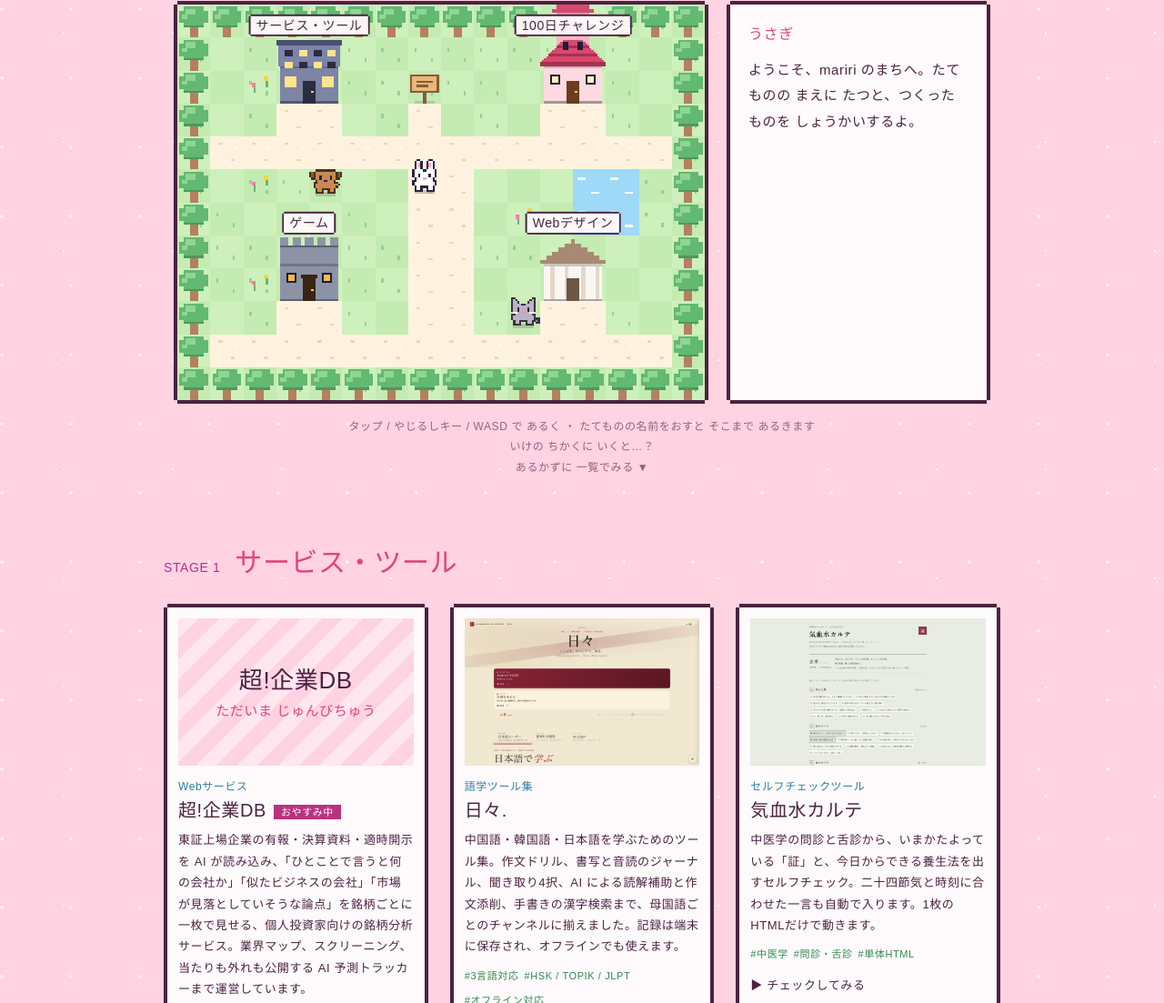
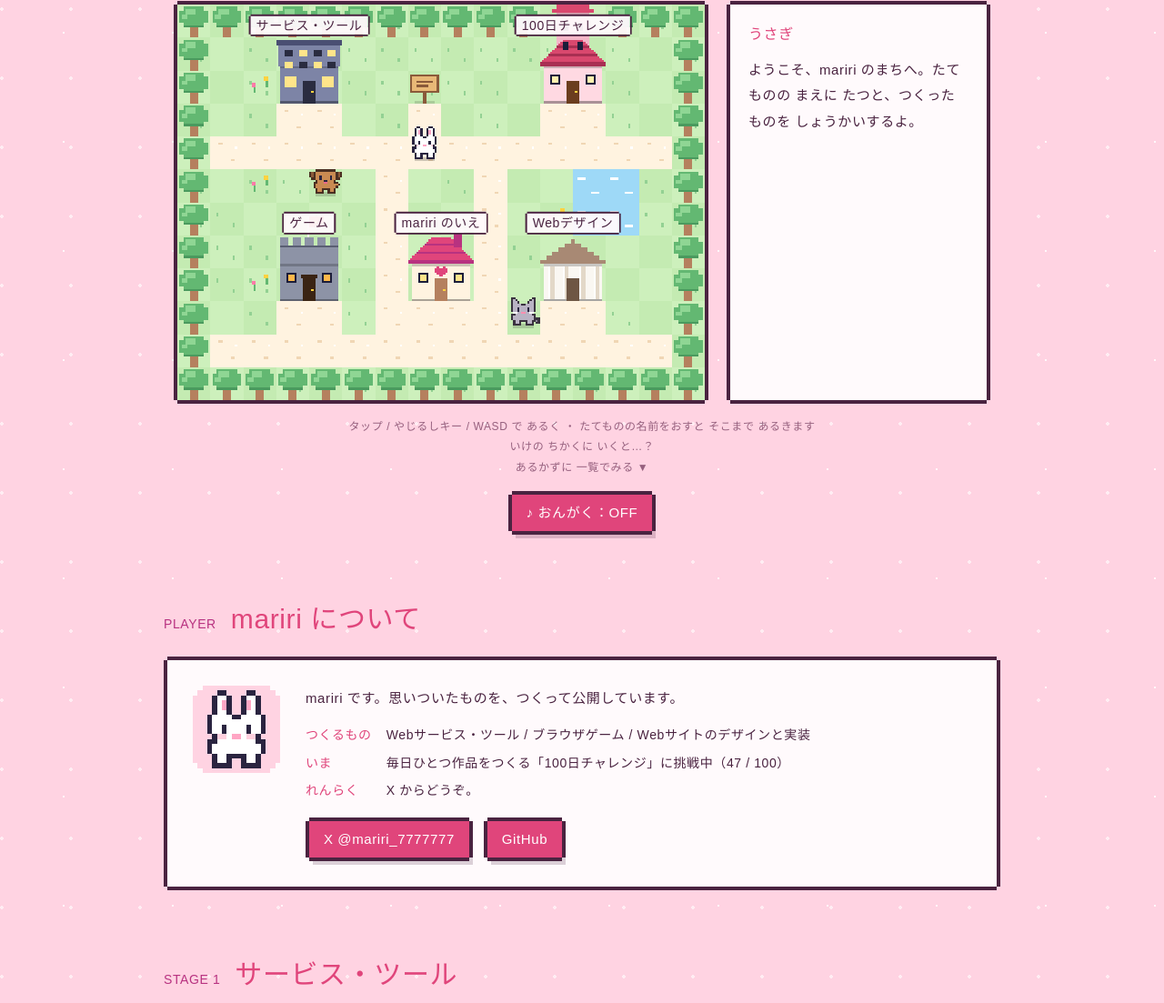
Before and after one commit to mariri777/portfolio, an Astro site: page / in a window 1280 px wide. Shown: the part 164-1267 px from the top of the page at 91% size. Built offline with nearby package versions, Linux system fonts and the light colour scheme; Astro itself is replaced by a stand-in of ours; a web font is replaced by a local one.

Commit message:
Add mariri's house with self-intro, chiptune BGM toggle
Adds a fifth building (mariri のいえ) that leads to a new about section
with contact links, reroutes the town paths around it, and adds an
opt-in WebAudio BGM (off by default) with a catch jingle. The BGM
button sits beside the fishing book button, which stays hidden until
the first catch.

Co-Authored-By: Claude Fable 5.2 <noreply@anthropic.com>

```diff
--- a/src/pages/index.astro
+++ b/src/pages/index.astro
@@ -159,6 +159,7 @@ const spots = [
   { id: 'services', label: 'サービス・ツール', x: 3, y: 1, name: 'サービス・ツール', kind: 'STAGE 1', text: '語学ツールや セルフチェックなど、まいにち つかえるものを ならべているよ。', href: '#services', cta: 'サービス・ツールを見る' },
   { id: 'days', label: '100日チャレンジ', x: 11, y: 1, name: '100日チャレンジ', kind: `Lv.${days.done} / 100`, text: `まいにち ひとつ つくって公開する塔。いま ${days.done}かいまで のぼったよ。`, href: '#days', cta: '100日チャレンジを見る' },
   { id: 'games', label: 'ゲーム', x: 3, y: 7, name: 'ゲーム', kind: 'STAGE 2', text: 'ブラウザで すぐ あそべる ゲームの おしろ。監督になったり、英雄になったり。', href: '#games', cta: 'ゲームを見る' },
+  { id: 'home', label: 'mariri のいえ', x: 7, y: 7, name: 'mariri のいえ', kind: 'じこしょうかい', text: 'mariri です。サービスも ゲームも デザインも、おもいついたら つくって 公開しているよ。', href: '#about', cta: 'じこしょうかいを見る' },
   { id: 'design', label: 'Webデザイン', x: 11, y: 7, name: 'Webデザイン', kind: 'STAGE 3', text: 'クリニックやパティスリーなど、世界観からつくったサイトを かざっているよ。', href: '#design', cta: 'Webデザインを見る' },
 ];
 ---
@@ -266,6 +267,13 @@ const spots = [
       .dialog .say { margin-top: 4px; min-height: 3.8em; }
       .dialog .act { margin-top: 8px; display: flex; flex-wrap: wrap; align-items: center; gap: 12px; }
       .howto { margin-top: 14px; text-align: center; font-size: 12px; color: var(--muted); }
+      .tools { display: flex; justify-content: center; flex-wrap: wrap; gap: 8px 16px; }
+      .about { padding: 22px 20px; display: grid; gap: 20px; grid-template-columns: 1fr; justify-items: start; }
+      @media (min-width: 640px) { .about { grid-template-columns: 96px 1fr; padding: 28px; gap: 28px; } }
+      .about img { width: 96px; height: 96px; image-rendering: pixelated; image-rendering: crisp-edges; }
+      .about dl { margin-top: 12px; display: grid; grid-template-columns: auto 1fr; gap: 4px 16px; font-size: 14px; }
+      .about dt { color: var(--yellow); white-space: nowrap; }
+      .about-links { margin-top: 16px; display: flex; flex-wrap: wrap; gap: 8px 12px; }
       .fishbook { margin-top: 14px; text-align: center; }
       #book { margin-top: 18px; padding: 16px; text-align: left; }
       #book-list { display: grid; gap: 14px 18px; grid-template-columns: repeat(auto-fill, minmax(230px, 1fr)); }
@@ -353,14 +361,36 @@ const spots = [
           </div>
         </div>
         <p class="howto">タップ / やじるしキー / WASD で あるく ・ たてものの名前をおすと そこまで あるきます<br />いけの ちかくに いくと…？<br /><a href="#zukan">あるかずに 一覧でみる ▼</a></p>
-        <div class="fishbook" id="fishbook" hidden>
-          <button type="button" class="btn" id="book-btn" aria-expanded="false" aria-controls="book">▶ つりずかん</button>
+        <div class="fishbook">
+          <div class="tools">
+            <button type="button" class="btn" id="bgm-btn" aria-pressed="false">♪ おんがく：OFF</button>
+            <button type="button" class="btn" id="book-btn" aria-expanded="false" aria-controls="book" hidden>▶ つりずかん</button>
+          </div>
           <div class="win" id="book" hidden><ul id="book-list"></ul></div>
         </div>
       </section>
 
       <!-- 作品ずかん -->
       <div id="zukan">
+        <section class="sec" id="about">
+          <div class="sec-h"><span class="no">PLAYER</span><h2>mariri について</h2></div>
+          <div class="win about">
+            <img src={`${BASE}/favicon.svg`} alt="mariri のうさぎ" width="96" height="96" />
+            <div>
+              <p>mariri です。思いついたものを、つくって公開しています。</p>
+              <dl>
+                <dt>つくるもの</dt><dd>Webサービス・ツール / ブラウザゲーム / Webサイトのデザインと実装</dd>
+                <dt>いま</dt><dd>毎日ひとつ作品をつくる「100日チャレンジ」に挑戦中（{days.done} / 100）</dd>
+                <dt>れんらく</dt><dd>X からどうぞ。</dd>
+              </dl>
+              <div class="about-links">
+                <a class="btn" href="https://x.com/mariri_7777777" target="_blank" rel="noopener">X @mariri_7777777</a>
+                <a class="btn" href="https://github.com/mariri777" target="_blank" rel="noopener">GitHub</a>
+              </div>
+            </div>
+          </div>
+        </section>
+
         <section class="sec" id="services">
           <div class="sec-h"><span class="no">STAGE 1</span><h2>サービス・ツール</h2></div>
           <div class="grid">
@@ -449,11 +479,11 @@ const spots = [
           'T.f............T',
           'T..pp..p...pp..T',
           'TppppppppppppppT',
-          'T.f....pp...ww.T',
-          'T......pp.f.ww.T',
-          'T......pp......T',
-          'T.f....pp......T',
-          'T..pp..pp..pp..T',
+          'T.f...p..p..ww.T',
+          'T.....p..p.fww.T',
+          'T.....p..p.....T',
+          'T.f...p..p.....T',
+          'T..pp.pppp.pp..T',
           'TppppppppppppppT',
           'TTTTTTTTTTTTTTTT'
         ];
@@ -522,6 +552,11 @@ const spots = [
           }
         }
         var draw = {
+          home: function (X, Y) {
+            house(X, Y, { wall: '#fff3e0', roof: '#e0457b', roofDark: '#b83280', door: '#b5805e', glass: '#ffe58a' });
+            r(X + 22, Y - 2, 4, 8, '#b83280'); r(X + 21, Y - 3, 6, 2, '#fffafc');
+            r(X + 14, Y + 15, 1, 1, '#e0457b'); r(X + 17, Y + 15, 1, 1, '#e0457b'); r(X + 13, Y + 16, 6, 2, '#e0457b'); r(X + 14, Y + 18, 4, 1, '#e0457b'); r(X + 15, Y + 19, 2, 1, '#e0457b');
+          },
           services: function (X, Y) {
             house(X, Y, { wall: '#7d84a6', roof: '#4a4f73', roofType: 'flat', windows: false, door: '#2a2c40' });
             for (var j = 0; j < 2; j++) for (var i = 0; i < 4; i++) r(X + 4 + i * 7, Y + 6 + j * 6, 4, 3, (i + j) % 2 ? '#ffe58a' : '#2a2c40');
@@ -615,7 +650,7 @@ const spots = [
           else { r(X + 2, Y + 1, 5, 4, it.col); r(X + 1, Y + 2, 7, 2, it.col); r(X + 8, Y + 1, 1, 4, it.col); r(X + 7, Y + 2, 1, 2, it.col); r(X + 2, Y + 2, 1, 1, '#2a2440'); }
         }
 
-        var P = { tx: 7, ty: 5, px: 7 * T, py: 5 * T, dir: 'down', path: [], moving: false, dist: 0 };
+        var P = { tx: 7, ty: 4, px: 7 * T, py: 4 * T, dir: 'down', path: [], moving: false, dist: 0 };
         var keys = {};
         var current = null;
 
@@ -676,6 +711,55 @@ const spots = [
         ];
         var bag = { total: 0, kinds: {} };
         try { var saved = JSON.parse(localStorage.getItem('mariri-town-fish') || 'null'); if (saved && saved.kinds) bag = saved; } catch (e) {}
+        // おんがく（その場で音をつくるチップチューン。音声ファイルは使わない）
+        var bgmBtn = document.getElementById('bgm-btn'), AC = null, bgmOn = false, bgmTimer = null, step8 = 0, nextTime = 0;
+        var E8 = 0.24; // 8分音符の長さ（秒）
+        var MELODY = [[64,2],[67,2],[72,2],[67,2], [69,2],[67,1],[64,1],[67,4], [65,2],[69,2],[67,2],[64,2], [62,3],[64,1],[62,4],
+                      [64,2],[67,2],[72,2],[76,2], [74,2],[72,1],[69,1],[67,4], [69,2],[72,2],[71,2],[67,2], [72,6],[0,2]];
+        var BASS = [48,55, 45,52, 41,48, 43,50, 48,55, 45,52, 41,43, 48,48];
+        var melAt = {}; (function () { var t = 0; MELODY.forEach(function (n) { melAt[t] = n; t += n[1]; }); })();
+        function tone(midi, when, dur, type, vol) {
+          var o = AC.createOscillator(), g = AC.createGain();
+          o.type = type; o.frequency.value = 440 * Math.pow(2, (midi - 69) / 12);
+          g.gain.setValueAtTime(0.0001, when);
+          g.gain.linearRampToValueAtTime(vol, when + 0.015);
+          g.gain.setValueAtTime(vol, when + dur * 0.6);
+          g.gain.exponentialRampToValueAtTime(0.0001, when + dur);
+          o.connect(g); g.connect(AC.destination); o.start(when); o.stop(when + dur + 0.02);
+        }
+        function schedule() {
+          while (nextTime < AC.currentTime + 0.4) {
+            var m = melAt[step8];
+            if (m && m[0]) tone(m[0], nextTime, m[1] * E8 * 0.95, 'square', 0.13);
+            if (step8 % 4 === 0) tone(BASS[step8 / 4] + 12, nextTime, E8 * 3.6, 'triangle', 0.3);
+            if (step8 % 2 === 1) tone(BASS[Math.floor(step8 / 4)] + 24, nextTime, E8 * 0.8, 'triangle', 0.12);
+            step8 = (step8 + 1) % 64; nextTime += E8;
+          }
+        }
+        function setBgm(on) {
+          var Ctor = window.AudioContext || window.webkitAudioContext;
+          if (on && !Ctor) return;
+          bgmOn = on;
+          if (on) {
+            if (!AC) AC = new Ctor();
+            if (AC.resume) AC.resume();
+            step8 = 0; nextTime = AC.currentTime + 0.08;
+            clearInterval(bgmTimer); bgmTimer = setInterval(schedule, 100); schedule();
+          } else { clearInterval(bgmTimer); }
+          bgmBtn.textContent = '♪ おんがく：' + (on ? 'ON' : 'OFF');
+          bgmBtn.setAttribute('aria-pressed', String(on));
+        }
+        function jingle() { // つれたときの みじかい音（おんがくONのときだけ）
+          if (!bgmOn || !AC) return;
+          var t = AC.currentTime + 0.02; [76, 79, 84, 88].forEach(function (n, i) { tone(n, t + i * 0.08, 0.18, 'square', 0.14); });
+        }
+        bgmBtn.addEventListener('click', function () { setBgm(!bgmOn); });
+        if (document.addEventListener) document.addEventListener('visibilitychange', function () {
+          if (!bgmOn || !AC) return;
+          if (document.hidden) { clearInterval(bgmTimer); }
+          else { nextTime = AC.currentTime + 0.08; clearInterval(bgmTimer); bgmTimer = setInterval(schedule, 100); }
+        });
+
         // つりずかん
         var bookBtn = document.getElementById('book-btn'), book = document.getElementById('book'), bookList = document.getElementById('book-list');
         function renderBook() {
@@ -696,7 +780,7 @@ const spots = [
             d.appendChild(nm); d.appendChild(cm); li.appendChild(c); li.appendChild(d); bookList.appendChild(li);
           });
           // ずかんは、はじめて なにかを つるまで かくしておく
-          document.getElementById('fishbook').hidden = !bag.total && book.hidden;
+          bookBtn.hidden = !bag.total && book.hidden;
           bookBtn.textContent = (book.hidden ? '▶' : '▼') + ' つりずかん ' + got + '/' + CATCH.length;
         }
         bookBtn.addEventListener('click', function () { book.hidden = !book.hidden; bookBtn.setAttribute('aria-expanded', String(!book.hidden)); renderBook(); });
@@ -727,7 +811,7 @@ const spots = [
               fishing = null; caught = { item: pick, until: lastT + 3500 };
               speak('「' + pick.n + '」が つれた！ ' + pick.c + '（これまでに ' + bag.total + 'かい・ずかん ' + Object.keys(bag.kinds).length + '/' + CATCH.length + '）');
               act.hidden = false; act.textContent = '▶ もういちど つる';
-              renderBook();
+              renderBook(); jingle();
             }, 600);
           }, 1200 + Math.random() * 1800);
         }
```
Also changed, not shown: public/og.png.
